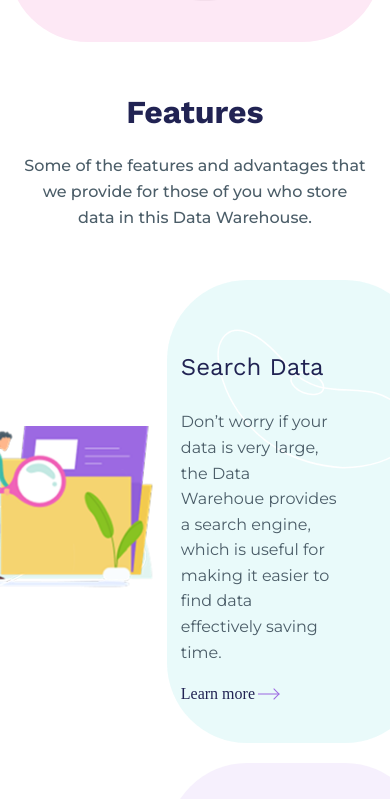
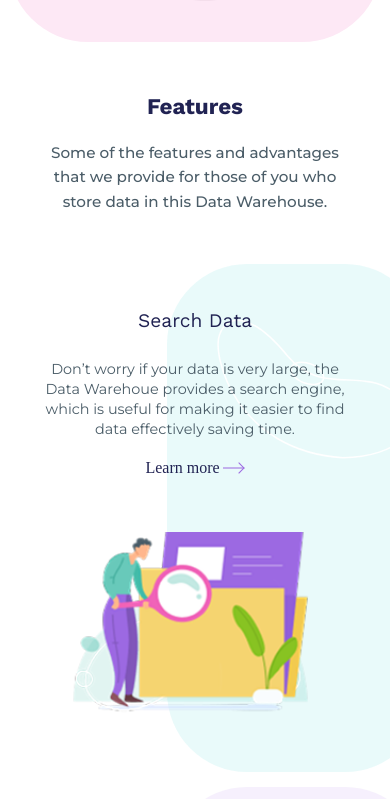
Before and after one commit to Ann031216/Project_1, a plain HTML site: page index.html in a window 390 px wide. Shown: the part 1905-2704 px from the top of the page. Drawn offline with nearby package versions, Linux system fonts and the light colour scheme.

Commit message:
change styles

```diff
--- a/scss/main.scss
+++ b/scss/main.scss
@@ -688,9 +688,11 @@ main > section {
     gap: 20px;
     width: 100%;
   }
-.section_3_cards .card {
+
+  .section_3_cards .card {
     width: 100%;
   }
+
   .section_3_heading .section_3_title {
     font-size: 2rem;
   }
@@ -700,6 +702,66 @@ main > section {
   }
 }
 
+@media screen and (max-width: 645px) {
+  .section_3 {
+    padding: 0 15px;
+
+    &_heading {
+      padding: 0 15px;
+      .section_3_title {
+        font-size: 1.4rem;
+      }
+      .section_3_subtitle {
+        font-size: 0.95rem;
+      }
+    }
+
+    &_cards {
+      display: grid;
+      grid-template-columns: 1fr;
+      gap: 15px;
+      width: 100%;
+
+      .card {
+        flex-direction: column;
+        align-items: center;
+        min-height: auto;
+        padding: 20px;
+        position: relative;
+
+
+        &::after {
+          position: relative;
+          width: 80%;
+          aspect-ratio: 1 / 1;
+          margin-bottom: 15px;
+          background-size: contain;
+          background-position: center;
+          background-repeat: no-repeat;
+          top: 0;
+          right: auto;
+          transform: none;
+          z-index: 1;
+        }
+
+        .card_content {
+          margin-left: 0;
+          max-width: 100%;
+          text-align: center;
+        }
+
+        .card_text {
+          font-size: 0.9rem;
+          line-height: 1.4;
+        }
+
+        &_title {
+          font-size: 1.2rem;
+        }
+      }
+    }
+  }
+}
 .section_4 {
   width: 100%;
   max-width: $width_container;
```
Also changed, not shown: css/main.css, 1 other file.
